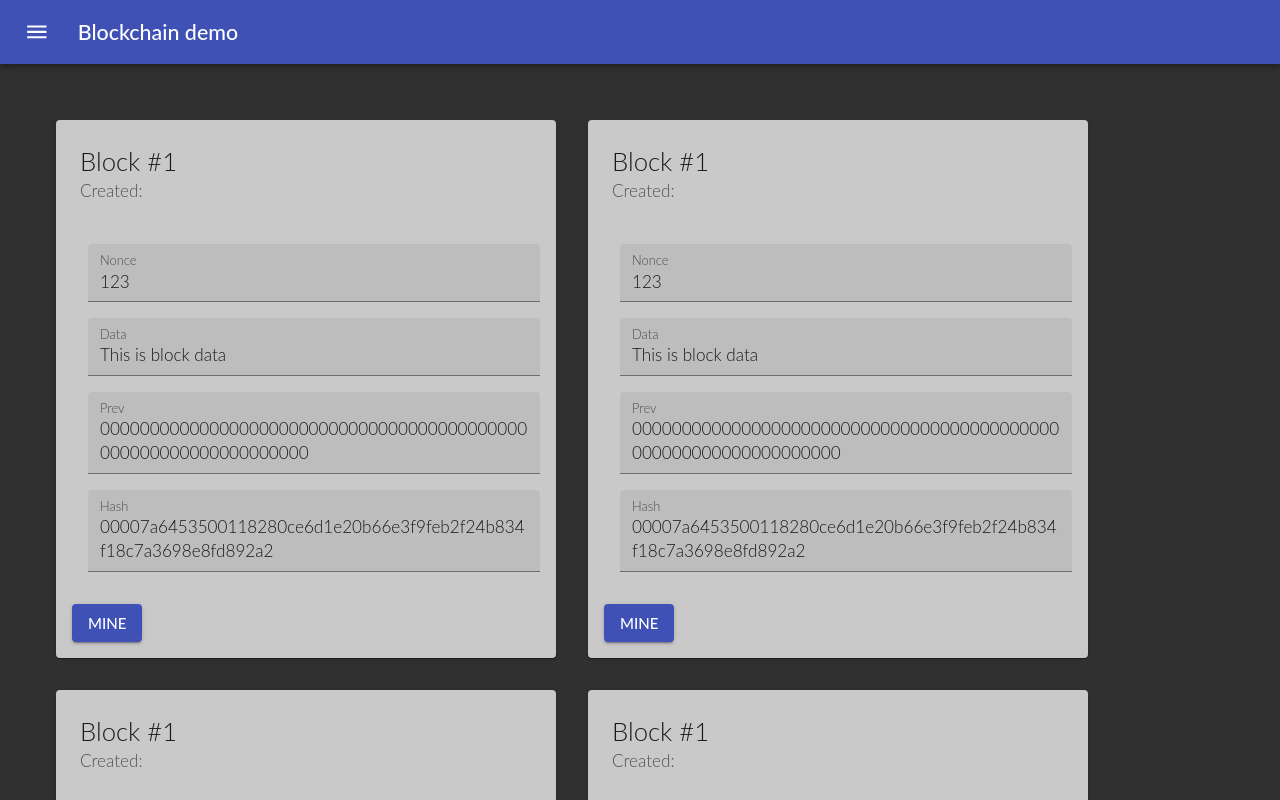
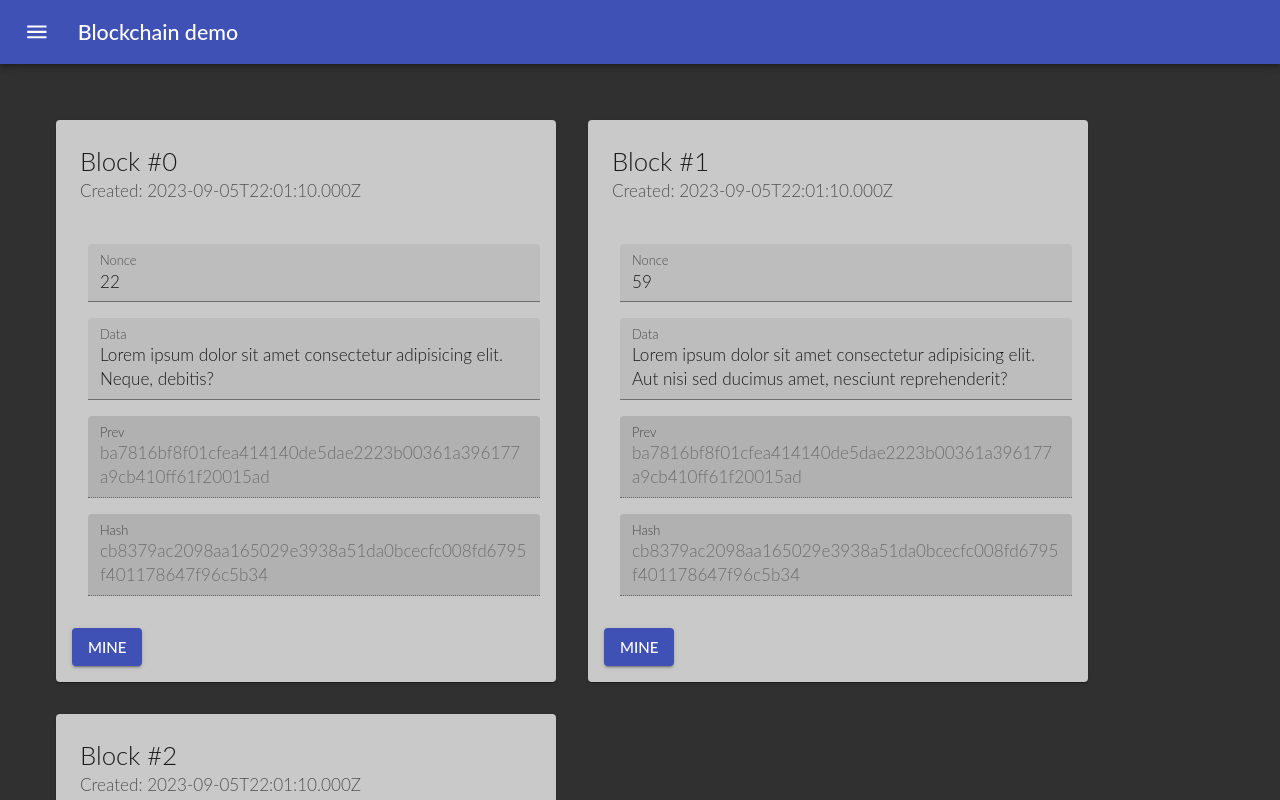
Before and after one commit to barto14753/blockchain-demo, a React (Create React App) app in the folder blockchain-demo/: page / in a window 1280 px wide. Shown: the top 800 px of the page. Built offline with nearby package versions, Linux system fonts and the light colour scheme.

Commit message:
Update block

```diff
--- a/blockchain-demo/package.json
+++ b/blockchain-demo/package.json
@@ -10,6 +10,7 @@
     "@testing-library/jest-dom": "^5.17.0",
     "@testing-library/react": "^13.4.0",
     "@testing-library/user-event": "^13.5.0",
+    "crypto-js": "^4.1.1",
     "d3": "^7.8.5",
     "react": "^18.2.0",
     "react-dom": "^18.2.0",
--- a/blockchain-demo/src/components/Block.jsx
+++ b/blockchain-demo/src/components/Block.jsx
@@ -11,8 +11,9 @@ import {
 	InputLabel,
 } from "@mui/material";
 
-export default function Block() {
+export default function Block({ data, blocks, setBlocks }) {
 	const valid = true;
+
 	return (
 		<Box sx={{ p: 2 }}>
 			<Card
@@ -23,25 +24,25 @@ export default function Block() {
 					background: valid ? "#C9C9C9" : "#ef5350",
 				}}
 			>
-				<CardHeader title="Block #1" subheader="Created: " />
+				<CardHeader
+					title={"Block #" + data.id}
+					subheader={"Created: " + data.created}
+				/>
 				<CardContent>
 					<FormControl fullWidth sx={{ m: 1 }} variant="filled">
 						<InputLabel>Nonce</InputLabel>
-						<FilledInput id="nonce" defaultValue={123} />
+						<FilledInput id="nonce" defaultValue={data.nonce} />
 					</FormControl>
 					<FormControl fullWidth sx={{ m: 1 }} variant="filled">
 						<InputLabel>Data</InputLabel>
-						<FilledInput
-							id="data"
-							defaultValue="This is block data"
-							multiline={true}
-						/>
+						<FilledInput id="data" defaultValue={data.data} multiline={true} />
 					</FormControl>
 					<FormControl fullWidth sx={{ m: 1 }} variant="filled">
 						<InputLabel>Prev</InputLabel>
 						<FilledInput
 							id="prev"
-							defaultValue="0000000000000000000000000000000000000000000000000000000000000000"
+							disabled={true}
+							defaultValue={data.prev}
 							multiline={true}
 						/>
 					</FormControl>
@@ -49,7 +50,8 @@ export default function Block() {
 						<InputLabel>Hash</InputLabel>
 						<FilledInput
 							id="hash"
-							defaultValue="00007a6453500118280ce6d1e20b66e3f9feb2f24b834f18c7a3698e8fd892a2"
+							disabled={true}
+							defaultValue={data.hash}
 							multiline={true}
 						/>
 					</FormControl>
--- a/blockchain-demo/src/components/Blockchain.jsx
+++ b/blockchain-demo/src/components/Blockchain.jsx
@@ -1,14 +1,47 @@
 import { Box } from "@mui/material";
-import * as React from "react";
+import React, { useState } from "react";
 import Block from "./Block";
+import { fromRange } from "../utils/Random";
+import sha256 from "crypto-js/sha256";
 
+const initialBlocks = [
+	{
+		id: 0,
+		created: new Date(Date.now()).toISOString(),
+		nonce: fromRange(0, 100),
+		data: "Lorem ipsum dolor sit amet consectetur adipisicing elit. Neque, debitis?",
+		prev: sha256("abc"),
+		hash: sha256("def"),
+	},
+	{
+		id: 1,
+		created: new Date(Date.now()).toISOString(),
+		nonce: fromRange(0, 100),
+		data: "Lorem ipsum dolor sit amet consectetur adipisicing elit. Aut nisi sed ducimus amet, nesciunt reprehenderit?",
+		prev: sha256("abc"),
+		hash: sha256("def"),
+	},
+	{
+		id: 2,
+		created: new Date(Date.now()).toISOString(),
+		nonce: fromRange(0, 100),
+		data: "Lorem ipsum dolor sit amet consectetur adipisicing elit. Aut nisi sed ducimus amet, nesciunt reprehenderit?",
+		prev: sha256("abc"),
+		hash: sha256("def"),
+	},
+];
 export default function Blockchain() {
+	const [blocks, setBlocks] = useState(initialBlocks);
 	return (
 		<Box sx={{ display: "flex", flexWrap: "wrap", p: 5 }}>
-			<Block />
-			<Block />
-			<Block />
-			<Block />
+			{blocks.map((block) => (
+				<Block
+					key={block.id}
+					data={block}
+					blocks={blocks}
+					setBlocks={setBlocks}
+				/>
+			))}
 		</Box>
 	);
 }
--- /dev/null
+++ b/blockchain-demo/src/utils/Random.jsx
@@ -0,0 +1,2 @@
+export const fromRange = (min, max) =>
+	Math.floor(Math.random() * (max - min + 1)) + min;
```
Also changed, not shown: blockchain-demo/src/utils/Hash.jsx (added, +15 -0 lines), 1 other file (tests, documents, lock files or other folders).
